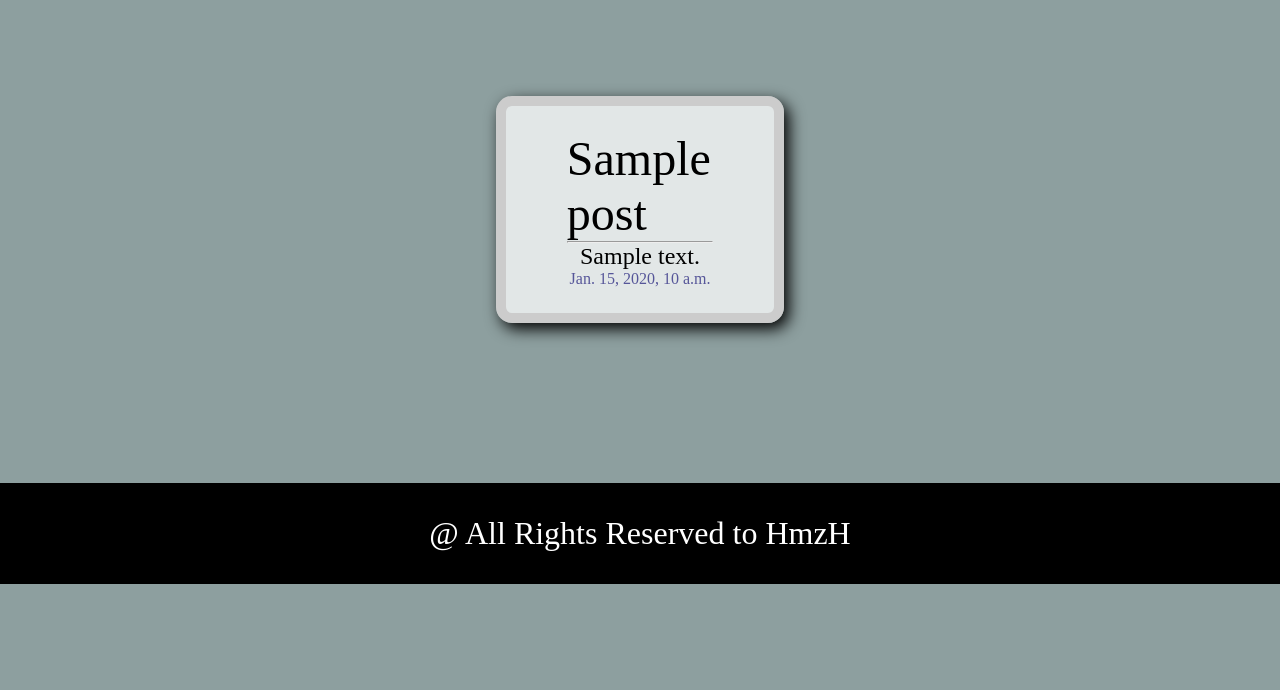
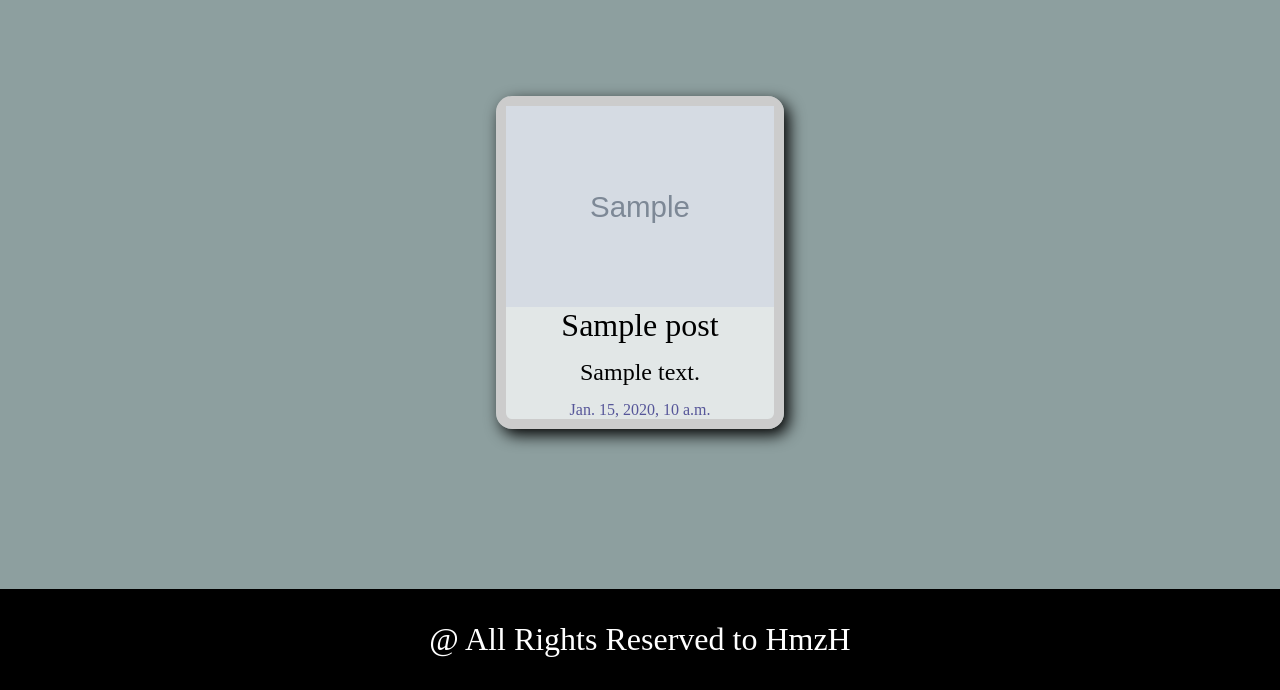
Before and after one commit to T-Python-Sep-24/LAB-ORM-1, a Django app: page / in a window 1280 px wide. Shown: the part 124-814 px from the top of the page. Before the commit the page ends 708 px from the top, so only its background shows below. Run offline with Django 5.2, Linux system fonts and the light colour scheme; tables that the repository leaves empty hold one stand-in row (values such as "Sample post"); grey boxes marked "Sample" are stand-in pictures; some web fonts are replaced.

Commit message:
complete adding image

```diff
--- a/Blogger/Blogger/urls.py
+++ b/Blogger/Blogger/urls.py
@@ -16,9 +16,10 @@ Including another URLconf
 """
 from django.contrib import admin
 from django.urls import path, include
-
+from django.conf.urls.static import static
+from . import settings
 urlpatterns = [
     path('admin/', admin.site.urls),
     path('', include('bloggerApp.urls')),
     path('posts/', include('postsApp.urls')),
-]
+] + static(settings.MEDIA_URL, document_root=settings.MEDIA_ROOT)
--- a/Blogger/bloggerApp/static/css/styles.css
+++ b/Blogger/bloggerApp/static/css/styles.css
@@ -165,7 +165,7 @@ form input, form textarea, form select{
     height: auto;
     margin: 2rem 3rem;
 
-    padding: 25px 3.8rem;
+
     border: 10px solid #ccc;
     box-shadow: 5px 6px 1rem 0rem black;
     position: relative;
@@ -173,15 +173,23 @@ form input, form textarea, form select{
 
 
 }
+.post_image {
+
+    display: block;
+    margin-left: auto;
+    margin-right: auto;
+    width: 100%;
+    object-fit: fill;
+}
 .post-card .post-title {
-    font-size: 3rem;
+    font-size: 2rem;
     padding: 0;
     margin: 0;
 
 }
 .post-card .post-content {
     font-size: 1.5rem;
-    height: 100%;
+    padding: 15px;
 
 }
 .hr{
--- a/Blogger/bloggerApp/templates/main.html
+++ b/Blogger/bloggerApp/templates/main.html
@@ -13,9 +13,9 @@
         {% if blog.is_published == True %}
             <div class="post-card">
             <a href="/">
-
+                <img class="post_image" src="{{ blog.post_img.url }}">
                 <h3 class="post-title">{{blog.title}}</h3>
-                <hr class="hr">
+<!--                <hr class="hr">-->
                 <p class="post-content">{{blog.content}}</p>
                 <h3 class="post-publish-date">{{blog.published_at}}</h3>
 
--- a/Blogger/postsApp/models.py
+++ b/Blogger/postsApp/models.py
@@ -8,3 +8,4 @@ class Post(models.Model):
     content = models.TextField()
     is_published = models.BooleanField(default=True)
     published_at = models.DateTimeField(auto_now_add=True)
+    post_img = models.ImageField(upload_to="images/", default="images/default.jpg")
--- a/Blogger/postsApp/views.py
+++ b/Blogger/postsApp/views.py
@@ -1,5 +1,5 @@
 from django.http import HttpRequest, HttpResponse
-from django.shortcuts import render
+from django.shortcuts import render, redirect
 from .models import Post
 # Create your views here.
 
@@ -8,6 +8,7 @@ def create_post_view(request: HttpRequest):
     if request.method == "POST":
         new_post = Post(title=request.POST['title'], content=request.POST['content'])
         new_post.save()
+        redirect('bloggerApp:main_view')
 
     request = render(request, 'create_post.html')
     return request
```
Also changed, not shown: Blogger/postsApp/templates/create_post.html (+0 -7 lines), Blogger/media/images/default.jpg (added), Blogger/postsApp/migrations/0002_post_post_img.py (added).
